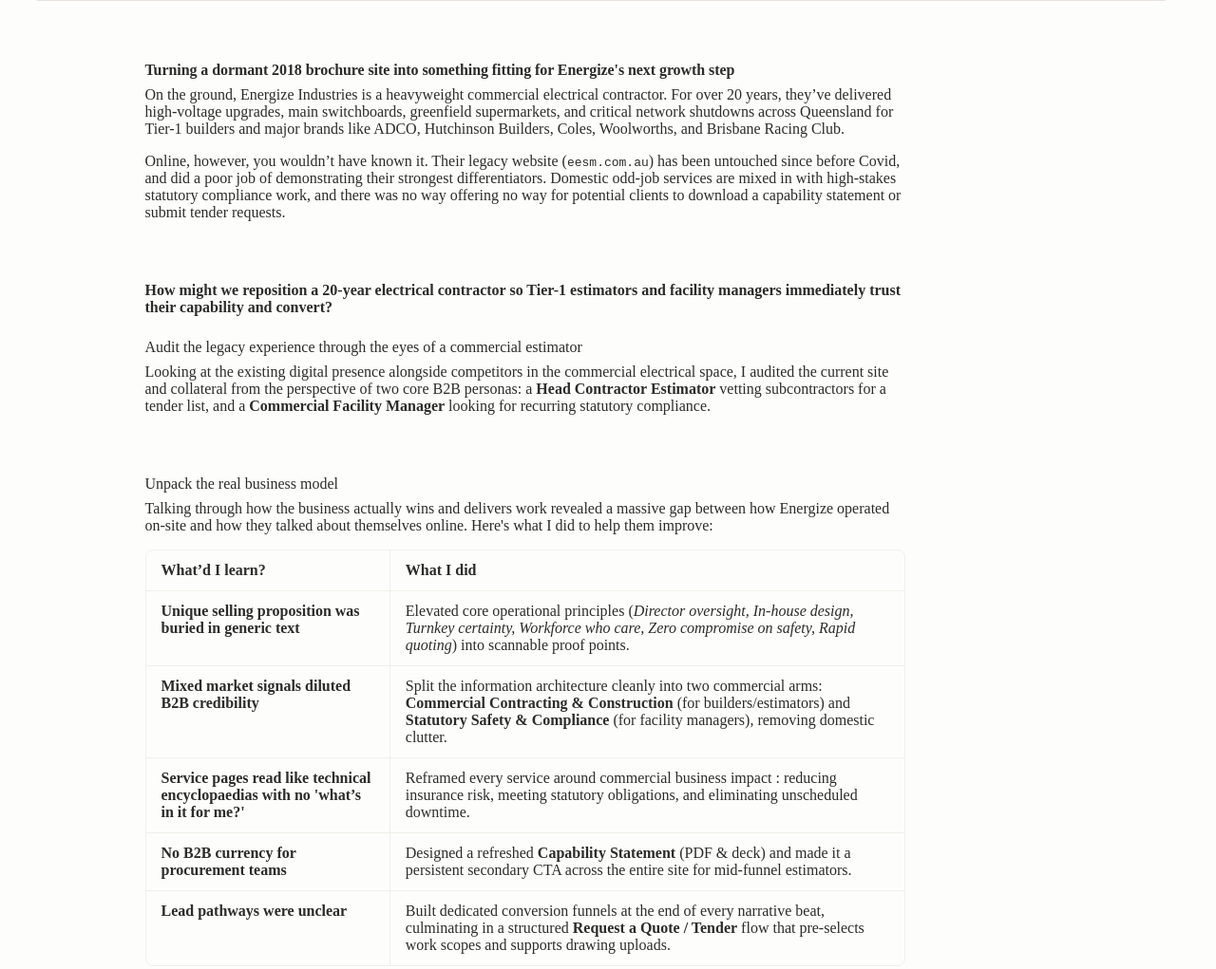
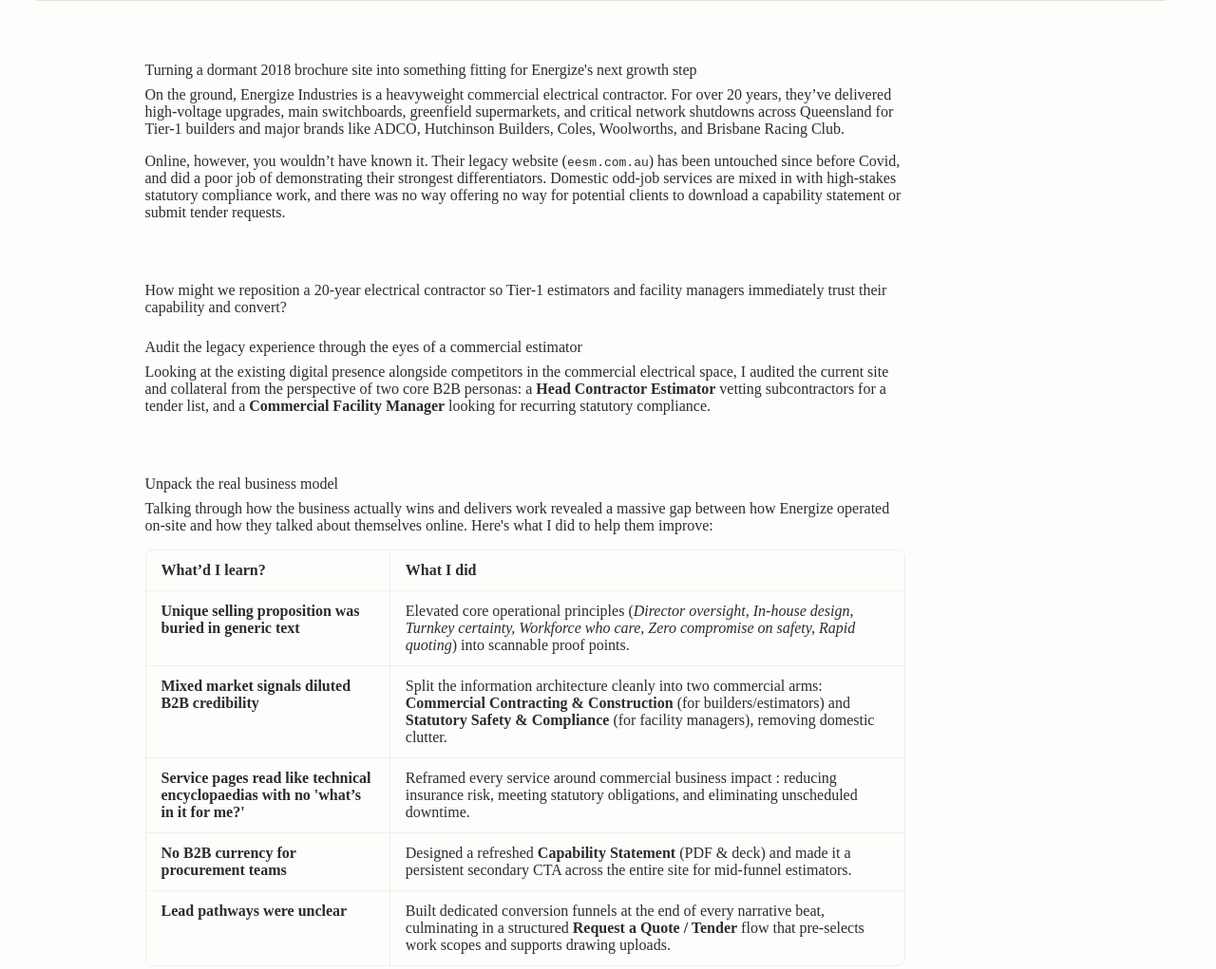
Before and after one commit to lattejeri/portfolio, an Astro site: page /portfolio/work/energize in a window 1280 px wide. Shown: the part 959-1980 px from the top of the page at 95% size. Built offline with nearby package versions, Linux system fonts and the light colour scheme; Astro itself is replaced by a stand-in of ours; grey boxes are pictures that could not be loaded.

Commit message:
Update src/content/work/energize.md (via Pages CMS)

```diff
--- a/src/content/work/energize.md
+++ b/src/content/work/energize.md
@@ -7,24 +7,24 @@
     title: Energize prototype
     height: 800
   - type: text
-    body: <h2><strong>Turning a dormant 2018 brochure site into something fitting
-      for Energize's next growth step</strong></h2><p>On the ground, Energize
-      Industries is a heavyweight commercial electrical contractor. For over 20
-      years, they’ve delivered high-voltage upgrades, main switchboards,
-      greenfield supermarkets, and critical network shutdowns across Queensland
-      for Tier-1 builders and major brands like ADCO, Hutchinson Builders,
-      Coles, Woolworths, and Brisbane Racing Club.</p><p>Online, however, you
-      wouldn’t have known it. Their legacy website (<code>eesm.com.au</code>)
-      has been untouched since before Covid, and did a poor job of demonstrating
-      their strongest differentiators. Domestic odd-job services are mixed in
-      with high-stakes statutory compliance work, and there was no way offering
-      no way for potential clients to download a capability statement or submit
+    body: <h2>Turning a dormant 2018 brochure site into something fitting for
+      Energize's next growth step</h2><p>On the ground, Energize Industries is a
+      heavyweight commercial electrical contractor. For over 20 years, they’ve
+      delivered high-voltage upgrades, main switchboards, greenfield
+      supermarkets, and critical network shutdowns across Queensland for Tier-1
+      builders and major brands like ADCO, Hutchinson Builders, Coles,
+      Woolworths, and Brisbane Racing Club.</p><p>Online, however, you wouldn’t
+      have known it. Their legacy website (<code>eesm.com.au</code>) has been
+      untouched since before Covid, and did a poor job of demonstrating their
+      strongest differentiators. Domestic odd-job services are mixed in with
+      high-stakes statutory compliance work, and there was no way offering no
+      way for potential clients to download a capability statement or submit
       tender requests.</p>
   - type: text
-    body: "<h3><strong>How might we reposition a 20-year electrical contractor so
-      Tier-1 estimators and facility managers immediately trust their capability
-      and convert?</strong></h3><h4>Audit the legacy experience through the eyes
-      of a commercial estimator</h4><p>Looking at the existing digital presence
+    body: "<h3>How might we reposition a 20-year electrical contractor so Tier-1
+      estimators and facility managers immediately trust their capability and
+      convert?</h3><h4>Audit the legacy experience through the eyes of a
+      commercial estimator</h4><p>Looking at the existing digital presence
       alongside competitors in the commercial electrical space, I audited the
       current site and collateral from the perspective of two core B2B personas:
       a <strong>Head Contractor Estimator</strong> vetting subcontractors for a
@@ -96,8 +96,7 @@
       the layout. Instead of reaching for Elementor or Divi, I engineered a
       custom WordPress Full Site Editing (FSE) Gutenberg Block Theme</p>
   - type: text
-    body: <h3><strong>Results &amp;
-      deliverables</strong></h3><ul><li><p><strong>Cohesive B2B brand
+    body: <h3>Results &amp; deliverables</h3><ul><li><p><strong>Cohesive B2B brand
       ecosystem:</strong> Refreshed brand identity, corporate email signatures,
       and an online/offline Capability Statement</p></li><li><p><strong>9
       production-ready page templates &amp; 30+ modular block patterns:</strong>
```
